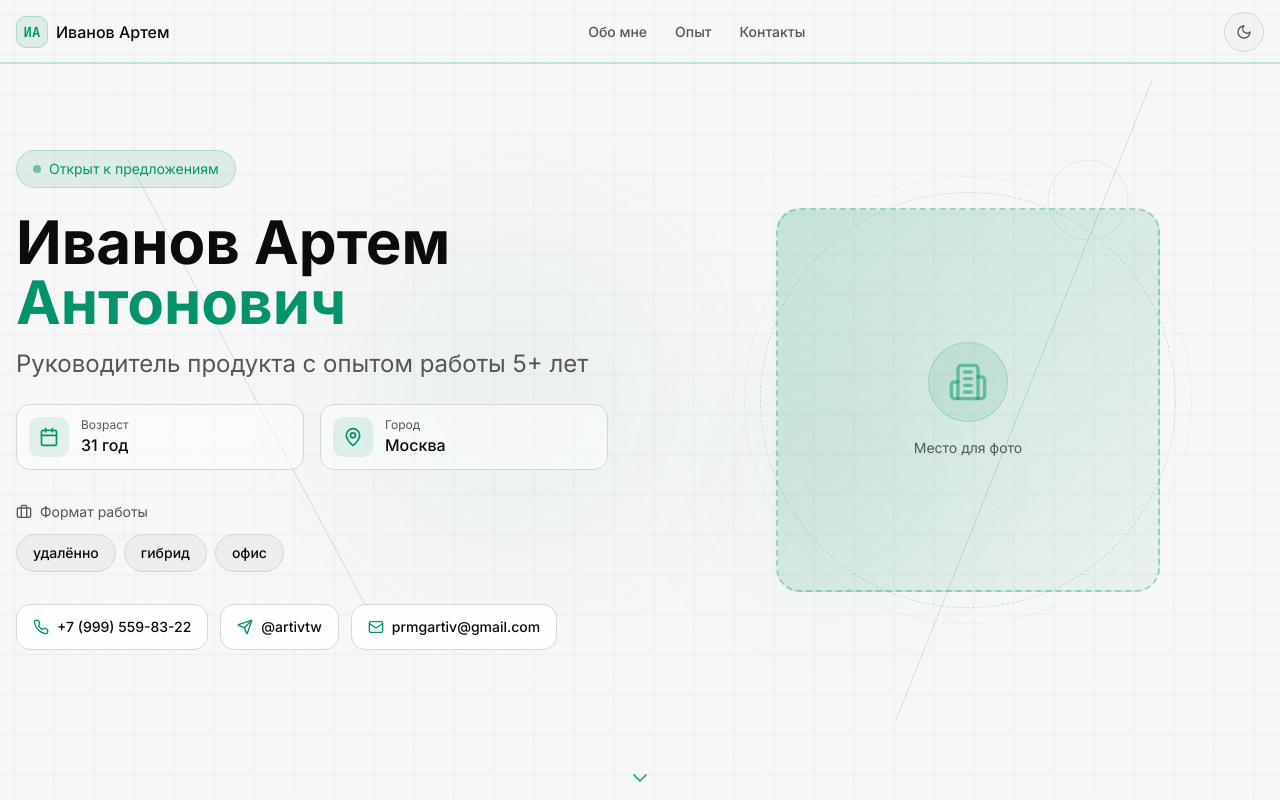
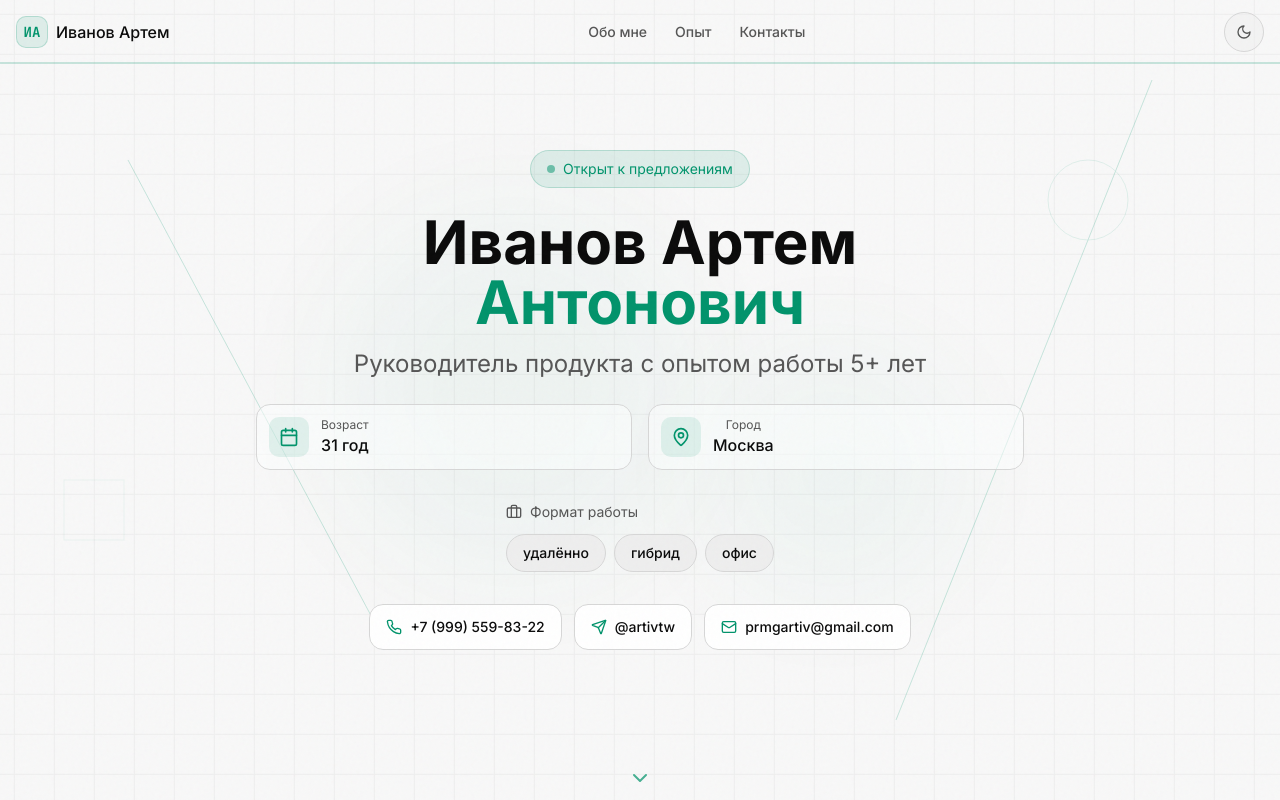
Before and after one commit to actionartem/artivcv, a Next.js app: page / in a window 1280 px wide. Shown: the top 800 px of the page. Built offline with nearby package versions, Linux system fonts and the light colour scheme.

Commit message:
Center hero content

```diff
--- a/components/resume/hero.tsx
+++ b/components/resume/hero.tsx
@@ -3,7 +3,7 @@
 import { toast } from "@/hooks/use-toast"
 import { useLanguage } from "@/lib/language-context"
 import { motion } from "framer-motion"
-import { MapPin, Phone, Mail, Send, Briefcase, Calendar, Building2, ChevronDown } from "lucide-react"
+import { MapPin, Phone, Mail, Send, Briefcase, Calendar, ChevronDown } from "lucide-react"
 import { useRef, useState } from "react"
 
 export function Hero() {
@@ -137,13 +137,12 @@ export function Hero() {
       <div className="absolute bottom-1/4 right-1/4 w-64 h-64 bg-primary/10 rounded-full blur-3xl animate-pulse-glow" style={{ animationDelay: "1s" }} />
 
       <div className="container mx-auto px-4 relative z-10">
-        <div className="grid lg:grid-cols-2 gap-12 lg:gap-16 items-center">
-          {/* Left: Content */}
+        <div className="flex justify-center items-center">
           <motion.div
-            initial={{ opacity: 0, x: -50 }}
-            animate={{ opacity: 1, x: 0 }}
+            initial={{ opacity: 0, y: 20 }}
+            animate={{ opacity: 1, y: 0 }}
             transition={{ duration: 0.8 }}
-            className="order-2 lg:order-1"
+            className="flex w-full max-w-3xl flex-col items-center text-center"
           >
             {/* Status Badge */}
             <motion.div
@@ -182,7 +181,7 @@ export function Hero() {
               initial={{ opacity: 0, y: 20 }}
               animate={{ opacity: 1, y: 0 }}
               transition={{ delay: 0.5 }}
-              className="grid grid-cols-2 gap-4 mb-8"
+              className="grid w-full grid-cols-1 gap-4 mb-8 sm:grid-cols-2"
             >
               <div className="flex items-center gap-3 p-3 rounded-xl bg-card/50 border border-border hover:border-primary/30 transition-colors group">
                 <div className="w-10 h-10 rounded-lg bg-primary/10 flex items-center justify-center text-primary group-hover:scale-110 transition-transform">
@@ -216,7 +215,7 @@ export function Hero() {
                 <Briefcase className="w-4 h-4" />
                 {t("Формат работы", "Work format")}
               </p>
-              <div className="flex flex-wrap gap-2">
+              <div className="flex flex-wrap justify-center gap-2">
                 {workFormats.map((format, index) => (
                   <motion.span
                     key={format.ru}
@@ -237,7 +236,7 @@ export function Hero() {
               initial={{ opacity: 0, y: 20 }}
               animate={{ opacity: 1, y: 0 }}
               transition={{ delay: 0.9 }}
-              className="flex flex-wrap gap-3"
+              className="flex flex-wrap justify-center gap-3"
             >
               {contacts.map((contact, index) => {
                 const className =
@@ -295,47 +294,7 @@ export function Hero() {
             </motion.div>
           </motion.div>
 
-          {/* Right: Photo Placeholder */}
-          <motion.div
-            initial={{ opacity: 0, x: 50 }}
-            animate={{ opacity: 1, x: 0 }}
-            transition={{ duration: 0.8, delay: 0.3 }}
-            className="order-1 lg:order-2 flex justify-center"
-          >
-            <div className="relative">
-              {/* Decorative rings */}
-              <motion.div
-                animate={{ rotate: 360 }}
-                transition={{ duration: 30, repeat: Infinity, ease: "linear" }}
-                className="absolute -inset-4 rounded-full border border-dashed border-primary/20"
-              />
-              <motion.div
-                animate={{ rotate: -360 }}
-                transition={{ duration: 40, repeat: Infinity, ease: "linear" }}
-                className="absolute -inset-8 rounded-full border border-dashed border-primary/10"
-              />
 
-              {/* Photo container */}
-              <motion.div
-                whileHover={{ scale: 1.02 }}
-                className="relative w-64 h-64 sm:w-80 sm:h-80 lg:w-96 lg:h-96 rounded-3xl bg-gradient-to-br from-primary/20 to-primary/5 border-2 border-dashed border-primary/30 flex items-center justify-center overflow-hidden group"
-              >
-                {/* Placeholder content */}
-                <div className="text-center p-6">
-                  <div className="w-20 h-20 mx-auto mb-4 rounded-full bg-primary/10 border border-primary/20 flex items-center justify-center">
-                    <Building2 className="w-10 h-10 text-primary/50" />
-                  </div>
-                  <p className="text-sm text-muted-foreground">
-                    {t("Место для фото", "Photo placeholder")}
-                  </p>
-                </div>
-
-                {/* Hover effect */}
-                <div className="absolute inset-0 bg-gradient-to-t from-primary/10 to-transparent opacity-0 group-hover:opacity-100 transition-opacity" />
-              </motion.div>
-
-            </div>
-          </motion.div>
         </div>
       </div>
 
```
